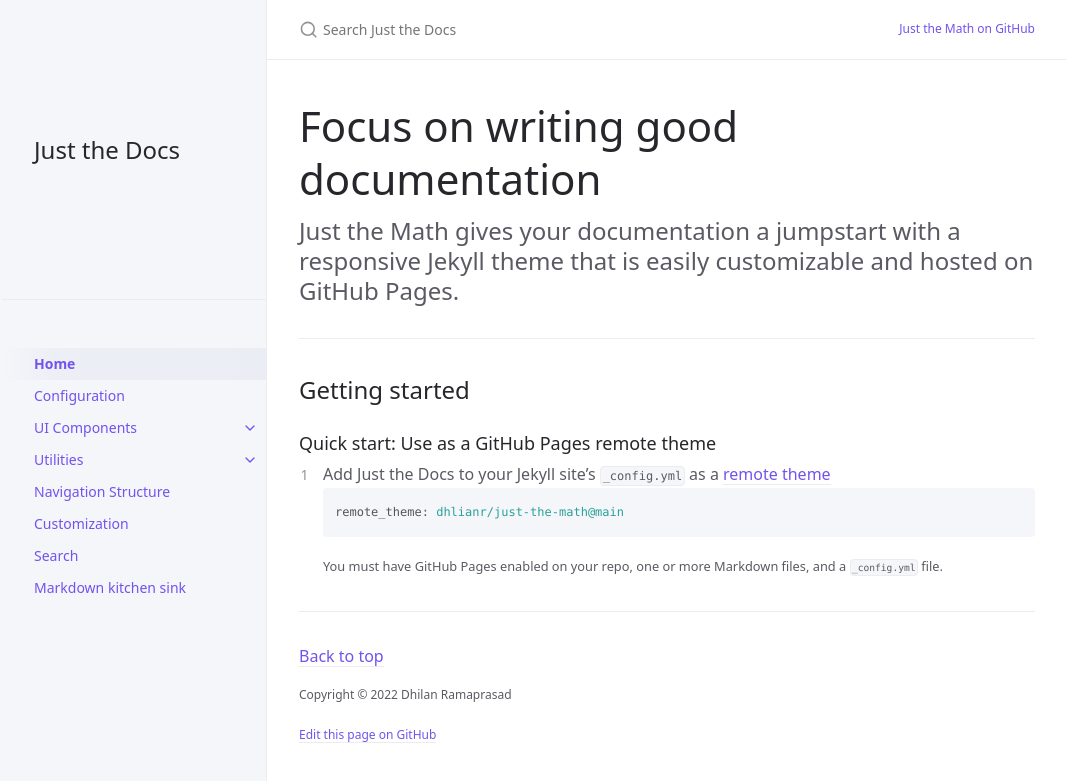
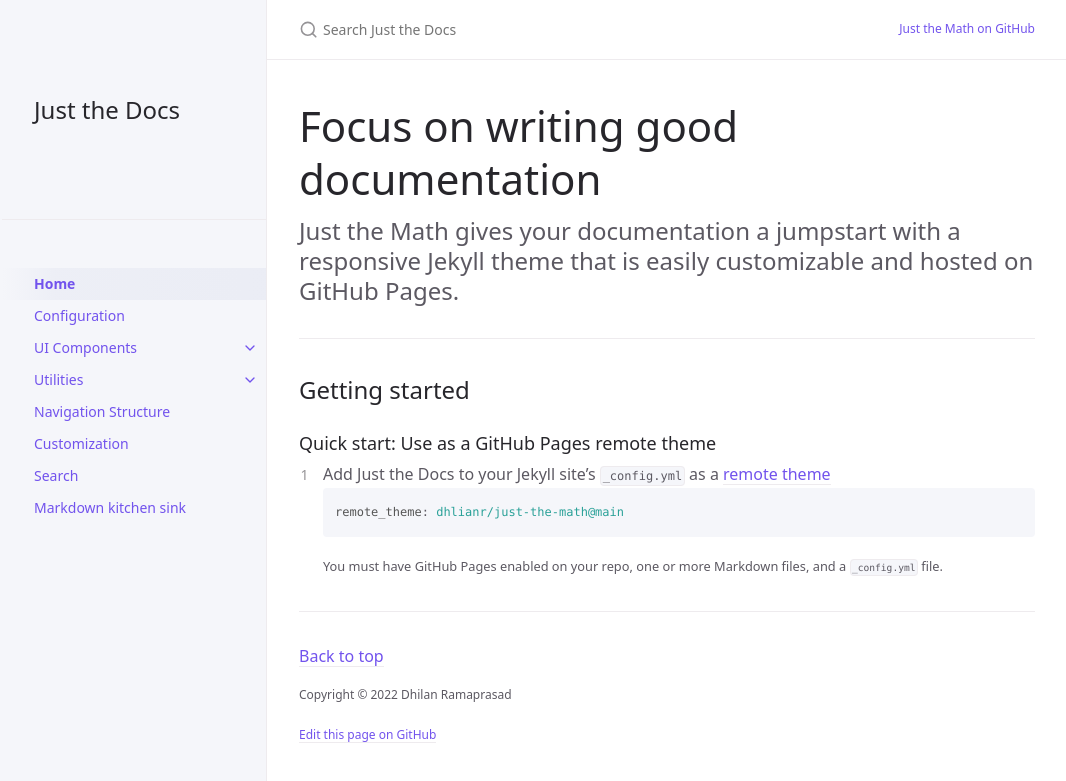
Before and after one commit to dhilanr/just-the-math, a Jekyll site: the page built from index.md, in a window 1280 px wide. Shown: the top 781 px of the page, without its empty margins (105-1171 px from the left). Built offline with Jekyll 4.4.1, drawn with Linux system fonts in a browser that asks for light colours.

Commit message:
header height

```diff
--- a/_sass/support/_variables.scss
+++ b/_sass/support/_variables.scss
@@ -136,7 +136,7 @@ $nav-list-item-height: $sp-6 !default;
 $nav-list-item-height-sm: $sp-8 !default;
 $nav-list-expander-right: true;
 $content-width: 800px !default;
-$header-height: 300px !default;
+$header-height: 220px !default;
 $search-results-width: $content-width - $nav-width !default;
 $transition-duration: 400ms;
 
```
